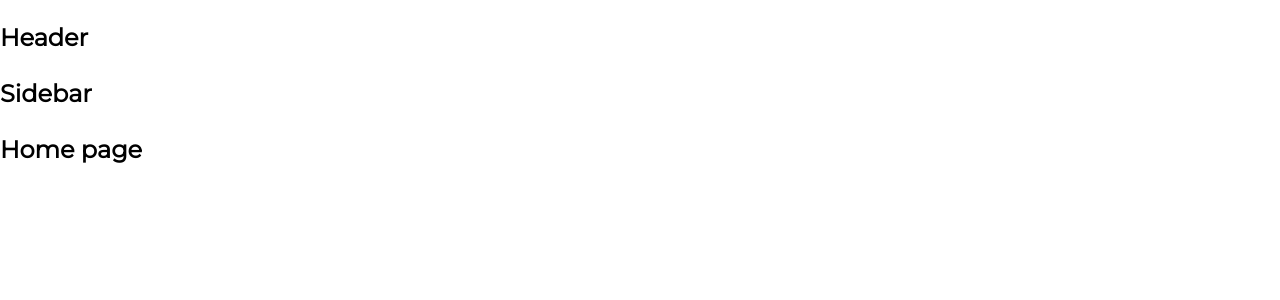
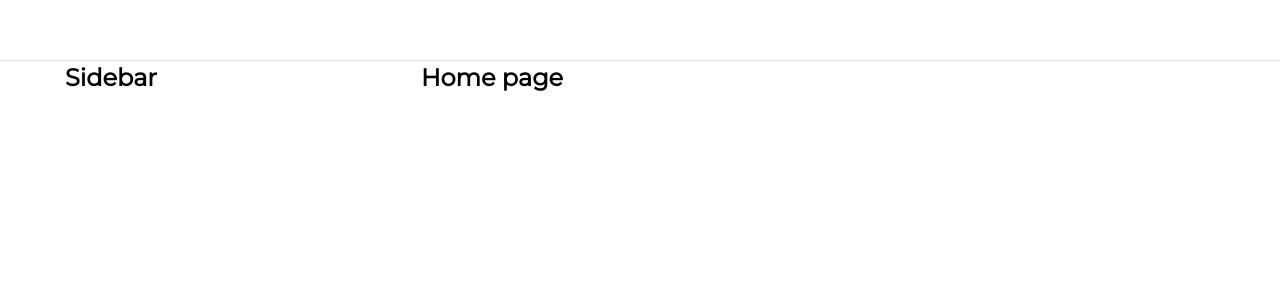
Before and after one commit to ThaiVanHandSome/TIKTOK, a React (Create React App) app: page / in a window 1280 px wide. Shown: the top 300 px of the page. Built offline with nearby package versions, Linux system fonts and the light colour scheme.

Commit message:
Default Layout

```diff
--- a/package.json
+++ b/package.json
@@ -6,6 +6,7 @@
     "@testing-library/jest-dom": "^5.16.5",
     "@testing-library/react": "^13.4.0",
     "@testing-library/user-event": "^13.5.0",
+    "classnames": "^2.3.2",
     "normalize.css": "^8.0.1",
     "react": "^18.2.0",
     "react-dom": "^18.2.0",
--- a/src/components/GlobalStyles/GlobalStyles.scss
+++ b/src/components/GlobalStyles/GlobalStyles.scss
@@ -3,10 +3,15 @@
 
 :root {
     --primary: #fe2c55;
+
+    --default-layout-header-height: 60px;
+    --default-layout-width: 1150px;
 }
 
 * {
     box-sizing: border-box;
+    margin: 0;
+    padding: 0;
 }
 
 html {
--- /dev/null
+++ b/src/components/Layout/DefaultLayout/DefaultLayout.module.scss
@@ -0,0 +1,17 @@
+.wrapper {
+    display: flex;
+    justify-content: center;
+    align-items: center;
+    flex-direction: column;
+}
+
+.container {
+    width: var(--default-layout-width);
+    max-height: 100px;
+    display: flex;
+}
+
+.content {
+    flex: 1;
+    min-height: 1000px;
+}
--- /dev/null
+++ b/src/components/Layout/DefaultLayout/Sidebar/Sidebar.module.scss
@@ -0,0 +1,4 @@
+.wrapper {
+    width: 356px;
+    min-height: 1000px;
+}
--- a/src/components/Layout/DefaultLayout/Sidebar/index.js
+++ b/src/components/Layout/DefaultLayout/Sidebar/index.js
@@ -1,5 +1,12 @@
+import styles from './Sidebar.module.scss';
+import classNames from 'classnames/bind';
+
+const cx = classNames.bind(styles);
+
 function Sidebar() {
-    return (<h2>Sidebar</h2>);
+    return <aside className={cx('wrapper')}>
+        <h2>Sidebar</h2>
+    </aside>;
 }
 
 export default Sidebar;
--- a/src/components/Layout/DefaultLayout/index.js
+++ b/src/components/Layout/DefaultLayout/index.js
@@ -1,13 +1,17 @@
 import Header from '../components/Header';
 import Sidebar from './Sidebar';
+import styles from './DefaultLayout.module.scss'
+import classNames from 'classnames/bind';
+
+const cx = classNames.bind(styles)
 
 function DefaultLayout({ children }) {
     return (
-        <div>
+        <div className={cx('wrapper')}>
             <Header />
-            <div className="container">
+            <div className={cx('container')}>
                 <Sidebar />
-                <div className="content">{children}</div>
+                <div className={cx('content')}>{children}</div>
             </div>
         </div>
     );
--- /dev/null
+++ b/src/components/Layout/components/Header/Header.module.scss
@@ -0,0 +1,12 @@
+.wrapper {
+    height: var(--default-layout-header-height);
+    width: 100%;
+    box-shadow: 0px 1px 1px rgba(0, 0, 0, 0.12);
+    display: flex;
+    justify-content: center;
+}
+
+.inner {
+    height: 100%;
+    width: var(--default-layout-width);
+}
--- a/src/components/Layout/components/Header/index.js
+++ b/src/components/Layout/components/Header/index.js
@@ -1,5 +1,14 @@
+import styles from './Header.module.scss';
+import classNames from 'classnames/bind';
+
+const cx = classNames.bind(styles);
+
 function Header() {
-    return (<h2>Header</h2>);
+    return (
+        <header className={cx('wrapper')}>
+            <div className={cx('inner')}></div>
+        </header>
+    );
 }
 
 export default Header;
```
Also changed, not shown: 1 other file (tests, documents, lock files or other folders).
